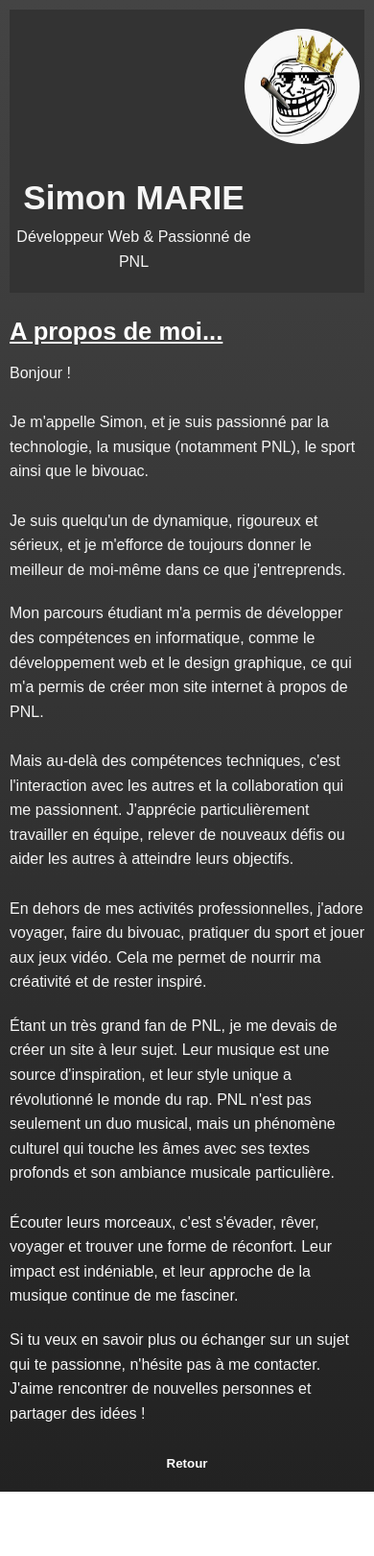
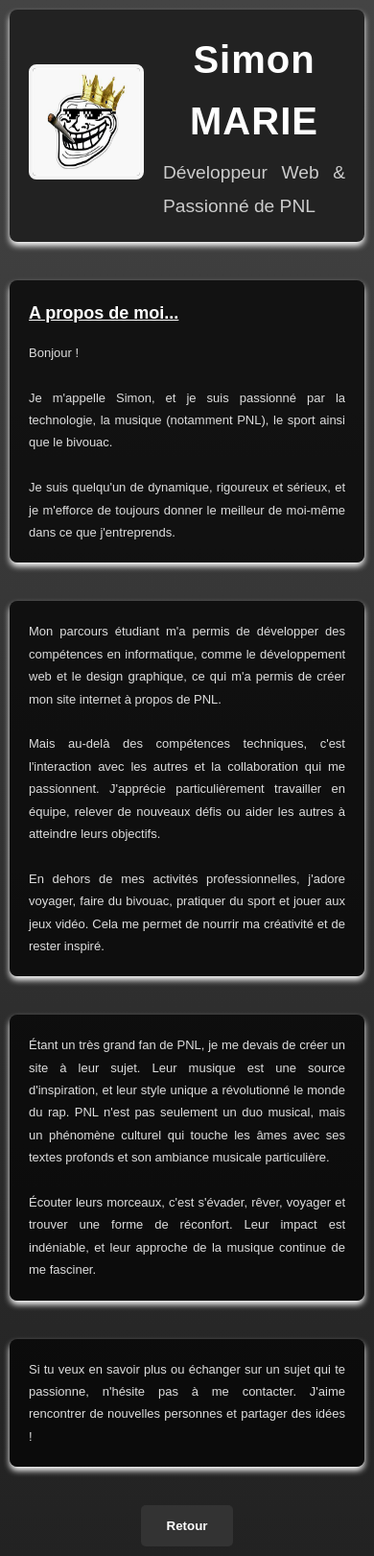
Before and after one commit to S1moxi11/PNL_Website, a plain HTML site: page PAGES/aboutme.html in a window 390 px wide. Shown: the whole page at 96% size. Before the commit the page ends 1554 px from the top, so only its background shows below. Drawn offline with Linux system fonts and the light colour scheme.

Commit message:
amelioration responsive + css about me

```diff
--- a/CSS/style.css
+++ b/CSS/style.css
@@ -18,8 +18,14 @@ header {
     text-align: center;
     top: 0;
     z-index: 10;
+    border-radius: 8px;
 }
 
+
+header img {
+    border-radius: 8px;
+
+}
 
 
 h1,
@@ -82,6 +88,8 @@ p {
     width: 150px;
     height: auto;
     transition: transform 0.5s ease;
+    border-radius: 8px;
+
 }
 
 .content img:hover {
@@ -118,6 +126,7 @@ a.two {
     border: 2px solid transparent;
     border-radius: 5px;
     transition: color 1s, background-color 0.3s, transform 0.3s;
+    background-color: #333;
 }
 
 a.one:hover,
@@ -141,22 +150,43 @@ a.two:hover {
     }
 
     header h1 {
-        font-size: 2.2em;
+        font-size:larger;
     }
 
     h2 {
-        font-size: 1.6em;
+        font-size:large;
     }
 
     p {
-        font-size: 1em;
+        font-size: small;
     }
 
     footer p {
-        font-size: 0.9em;
+        font-size: xx-small;
     }
+
+    .lien {
+        font-size: small;
+    }
+
+    a.one:active, a.two:active {
+        background-color: white;
+        color: #000;
+    }
+
+    .content {
+        flex-direction: column;
+        align-items: center;
+    }
+
+    .content img {
+        width: 60%;
+        margin-right: 0;
+        margin-bottom: 10px;
+    }
+
+
 }
-
 
 .loader-container {
     position: fixed;
--- a/CSS/style2.css
+++ b/CSS/style2.css
@@ -21,6 +21,8 @@ header {
     position: sticky;
     top: 0;
     z-index: 10;
+    border-radius: 8px;
+    box-shadow: 0 4px 6px rgb(255, 255, 255);
 }
 
 h1 {
@@ -29,7 +31,6 @@ h1 {
     font-weight: 700;
     letter-spacing: 2px;
     text-transform: uppercase;
-    text-shadow: 2px 2px 4px rgba(0, 0, 0, 0.3);
 }
 
 
@@ -38,7 +39,7 @@ section {
     padding: 20px;
     background-color: rgba(0, 0, 0, 0.7);
     border-radius: 8px;
-    box-shadow: 0 4px 6px rgba(0, 0, 0, 0.2);
+    box-shadow: 0 4px 6px rgb(255, 255, 255);
 }
 
 h2 {
@@ -70,6 +71,7 @@ a.two {
     padding: 10px 20px;
     border: 2px solid transparent;
     border-radius: 5px;
+    background-color: #333;
 }
 
 
@@ -88,7 +90,7 @@ a.two:hover {
 
 footer p {
     text-align: center;
-    font-size: small;
+    font-size: xx-small;
     color: #888;
     margin-top: 40px;
 }
@@ -100,19 +102,28 @@ footer p {
     }
 
     header h1 {
-        font-size: 2.2em;
+        font-size:larger;
     }
 
     h2 {
-        font-size: 1.6em;
+        font-size:large;
     }
 
     p {
-        font-size: 1em;
+        font-size: small;
     }
 
     footer p {
-        font-size: 0.9em;
+        font-size: xx-small;
+    }
+
+    .lien {
+        font-size: small;
+    }
+
+    a.one:active, a.two:active {
+        background-color: white;
+        color: #000;
     }
 }
 
--- a/CSS/style3.css
+++ b/CSS/style3.css
@@ -8,30 +8,32 @@ body {
     font-family: 'Arial', sans-serif;
     color: #f5f5f5;
     line-height: 1.6;
+    padding: 20px;
     background: linear-gradient(to bottom, #444, #222);
-    padding: 20px;
 }
 
 header {
-    background-color: #333;
-    padding: 20px 0;
+    background-color: #222;
+    padding: 20px;
     text-align: center;
     position: sticky;
     top: 0;
-    z-index: 10;
+    border-radius: 8px;
+    box-shadow: 0 4px 6px rgb(255, 255, 255);
 }
 
 .container {
     display: flex;
     justify-content: space-between;
     align-items: center;
+    gap: 20px;
 }
 
 .left-container img {
     width: 120px;
     height: 120px;
-    border-radius: 50%;
-    margin-left: 100%;
+    border: 4px solid #f5f5f5;
+    border-radius: 8px;
     transition: transform 0.3s ease, width 0.3s ease;
 }
 
@@ -39,73 +41,69 @@ header {
     transform: scale(0.9);
 }
 
-
-.right-container h3 {
+.right-container h1 {
     color: #fff;
-    font-size: 2em;
+    font-size: 2.5em;
     font-weight: bold;
     letter-spacing: 1px;
 }
 
-.right-container {
-    margin-right: 30%;
+.right-container .subtitle {
+    color: #ccc;
+    font-size: 1.2em;
+    margin-top: 5px;
 }
 
 main {
-    margin-top: 20px;
+    margin-top: 40px;
 }
 
-article {
+
+section {
     margin-bottom: 40px;
     padding: 20px;
     background-color: rgba(0, 0, 0, 0.7);
     border-radius: 8px;
-    box-shadow: 0 4px 6px rgba(0, 0, 0, 0.2);
-}
-
-section {
-    margin-bottom: 20px;
+    box-shadow: 0 4px 6px rgb(255, 255, 255);
 }
 
 h2 {
-    font-size: 1.8em;
+    font-size: 2em;
     font-weight: 600;
     color: #fff;
-    margin-bottom: 10px;
+    margin-bottom: 15px;
     text-decoration: underline;
 }
 
-ul {
-    list-style-type: none;
-    padding-left: 20px;
+p {
+    font-size: 1.1em;
+    color: #ddd;
+    line-height: 1.8;
+    text-align: justify;
 }
 
-li {
-    font-size: 1.2em;
-    color: #ddd;
-    margin-bottom: 5px;
+.retour {
+    text-align: center;
+    margin-top: 30px;
 }
 
-footer p {
+.retour button {
+    display: inline-block;
+    color: #fff;
+    background-color: #333;
+    font-weight: bold;
+    padding: 12px 25px;
+    border: 2px solid transparent;
+    border-radius: 5px;
     text-align: center;
-    font-size: xx-small;
-    color: #888;
-    margin-top: 40px;
+    transition: color 0.3s, background-color 0.3s, transform 0.3s;
 }
 
-a.one {
-    display: block;
-    text-align: center;
-    color: white;
-    text-decoration: none;
-    font-weight: bold;
-    padding: 10px 20px;
-    margin-top: 20px;
-    border: 2px solid transparent;
-    border-radius: 5px;
-    transition: color 1s, background-color 0.3s, transform 0.3s;
+.retour button:hover {
+    color: #000000;
+    background-color: #f5f5f5;
+    transform: scale(1.05);
 }
-
 
 @media (max-width: 768px) {
     body {
@@ -113,52 +111,77 @@ a.one {
     }
 
     header h1 {
-        font-size: 2.2em;
+        font-size:larger;
     }
 
     h2 {
-        font-size: 1.6em;
+        font-size:large;
     }
 
     p {
-        font-size: 1em;
+        font-size: small;
     }
 
     footer p {
-        font-size: 0.9em;
+        font-size: xx-small;
     }
 
-    .container {
-        flex-direction: column;
-        text-align: center;
+    .retour button:active {
+        background-color: white;
+        color: #000;
     }
 
-    .left-container {
-        margin-bottom: 20px;
+    header {
+        position: initial;
     }
 }
 
-.retour {
-    text-align: center;
+
+.loader-container {
+    position: fixed;
+    top: 0;
+    left: 0;
+    width: 100%;
+    height: 100%;
+    background-color: #000;
+    display: flex;
+    justify-content: center;
+    align-items: center;
+    z-index: 1000;
+    animation: fadeOut 0.5s forwards;
 }
 
-.retour button {
-    display: inline-block;
-    color: rgb(255, 255, 255);
-    text-decoration: none;
-    font-weight: bold;
-    transition: color 0.3s, transform 0.3s;
-    padding: 10px 20px;
-    border: 2px solid transparent;
-    border-radius: 5px;
-    text-align: center;
-    background-color: Transparent;
+.loader {
+    border: 8px solid #f3f3f3;
+    border-top: 8px solid #3498db;
+    border-radius: 50%;
+    width: 50px;
+    height: 50px;
+    animation: spin 0.5s linear forwards;
 }
 
+@keyframes spin {
+    0% {
+        transform: rotate(0deg);
+    }
 
-.retour button:hover {
-    color: #222;
-    background-color: #f5f5f5;
-    border-color: #222;
-    transform: scale(1.1);
+    100% {
+        transform: rotate(360deg);
+    }
 }
+
+@keyframes fadeOut {
+    0% {
+        opacity: 1;
+    }
+
+    99% {
+        opacity: 1;
+    }
+
+    100% {
+        opacity: 0;
+        visibility: hidden;
+        display: none;
+    }
+}
```
